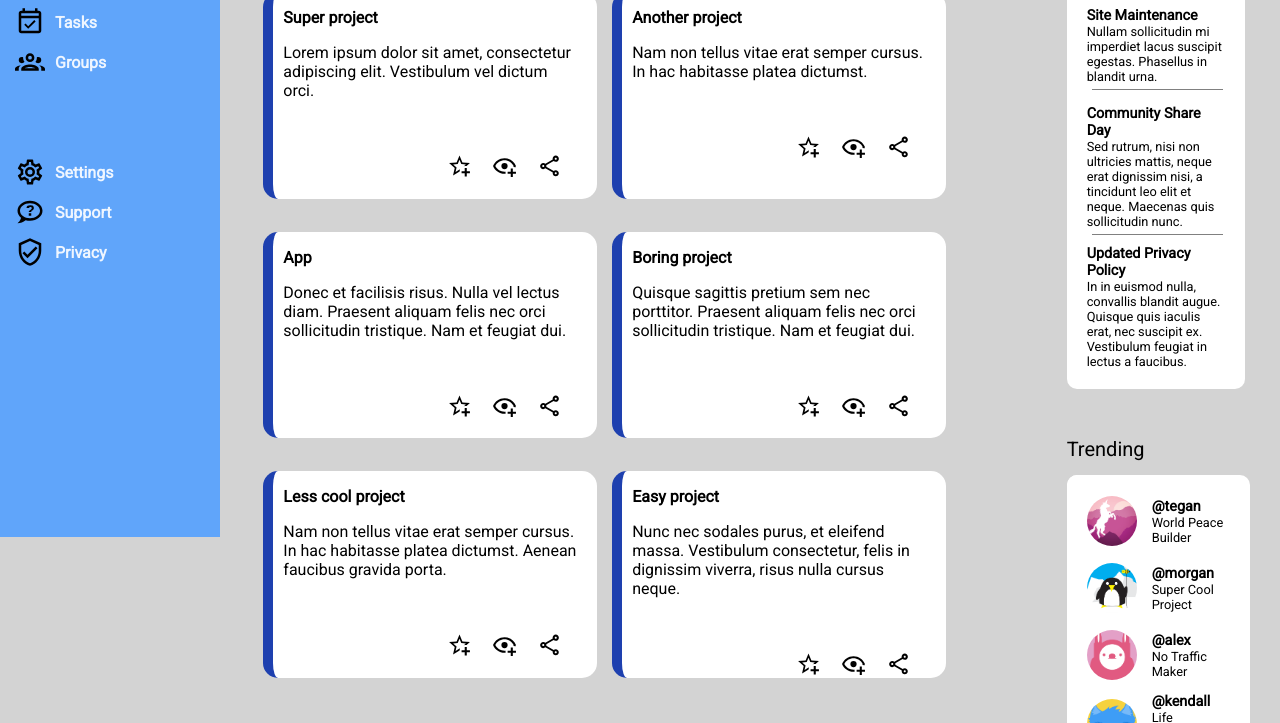
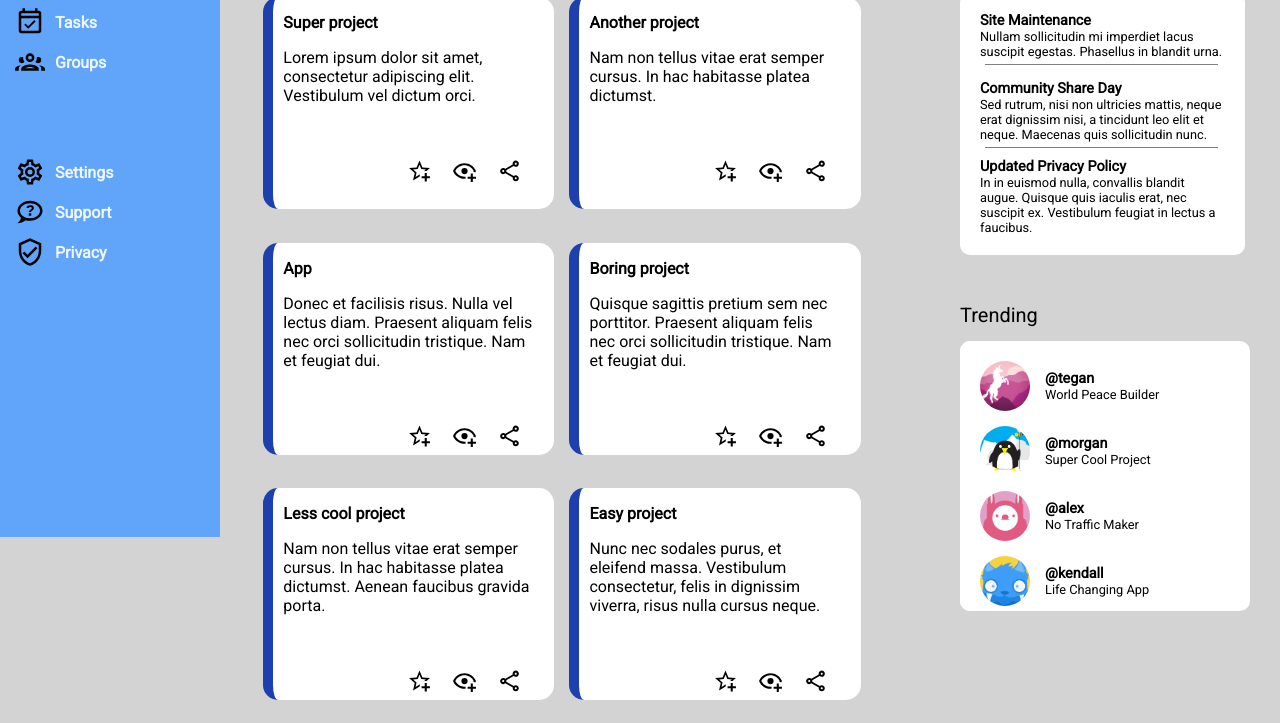
Before and after one commit to FelixBruguera/odin-dashboard, a plain HTML site: page index.html in a window 1280 px wide. Shown: the part 263-986 px from the top of the page. Drawn offline with Linux system fonts and the light colour scheme; a web font is replaced by a local one.

Commit message:
changed the grid template of body

```diff
--- a/style.css
+++ b/style.css
@@ -2,7 +2,7 @@
 body {
     font-size: 20px;
     display: grid;
-    grid-template: 1fr 0.5fr 4fr / 1fr 4fr 1fr;
+    grid-template: 1fr 0.5fr 4fr / 1fr 3.5fr 1.5fr;
     padding: 0;
     margin: 0;
     background: lightgrey;
```
